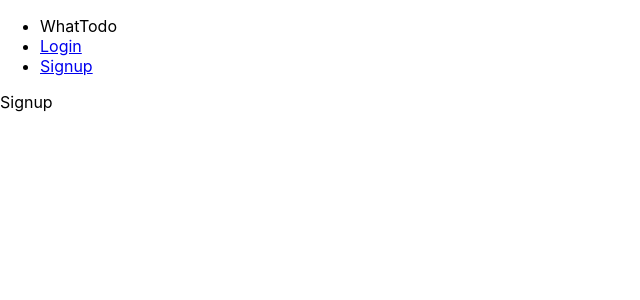
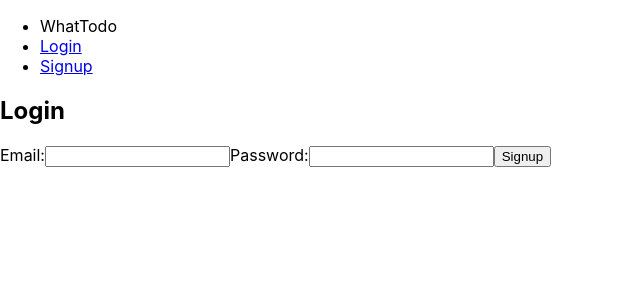
Before and after one commit to Taner940706/what-todo, a React (Create React App) app in the folder what-todo/: page /signup in a window 1280 px wide. Shown: the top 300 px of the page, without its empty margins (0-640 px from the left). Built offline with nearby package versions, Linux system fonts and the light colour scheme.

Commit message:
add signup form

```diff
--- a/what-todo/src/pages/home/Home.js
+++ b/what-todo/src/pages/home/Home.js
@@ -1,32 +1,10 @@
-import {useState} from 'react'
 import styles from './Home.module.css'
 
 export default function Home(){
 
-    const [email, setEmail] = useState('')
-    const [password, setPassword] = useState('')
-
-    const handleSubmit = (e) =>{
-        e.preventDefault()
-
-    }
-
     return (
-        <form onSubmit={handleSubmit} className={styles['login-form']}>
-            <h2>Login</h2>
-            <label>
-                <span>Email:</span>
-                <input type="email"
-                onChange={(e) => setEmail(e.target.value)}
-                value={email} />
-            </label>
-            <label>
-                <span>Password:</span>
-                <input type="password"
-                onChange={(e) => setPassword(e.target.value)}
-                value={password} />
-            </label>
-            <button className='btn'>Login</button>
-        </form>
+        <div>
+            Home
+        </div>
     )
 }
--- a/what-todo/src/pages/login/Login.js
+++ b/what-todo/src/pages/login/Login.js
@@ -1,9 +1,32 @@
+import {useState} from 'react'
 import styles from './Login.module.css'
 
 export default function Login(){
+
+    const [email, setEmail] = useState('')
+    const [password, setPassword] = useState('')
+
+    const handleSubmit = (e) =>{
+        e.preventDefault()
+
+    }
+
     return (
-        <div>
-            Login
-        </div>
+        <form onSubmit={handleSubmit} className={styles['login-form']}>
+            <h2>Login</h2>
+            <label>
+                <span>Email:</span>
+                <input type="email"
+                onChange={(e) => setEmail(e.target.value)}
+                value={email} />
+            </label>
+            <label>
+                <span>Password:</span>
+                <input type="password"
+                onChange={(e) => setPassword(e.target.value)}
+                value={password} />
+            </label>
+            <button className='btn'>Login</button>
+        </form>
     )
 }
--- a/what-todo/src/pages/signup/Signup.js
+++ b/what-todo/src/pages/signup/Signup.js
@@ -1,9 +1,31 @@
+import {useState} from 'react'
 import styles from './Signup.module.css'
 
 export default function Signup(){
+    const [email, setEmail] = useState('')
+    const [password, setPassword] = useState('')
+
+    const handleSubmit = (e) =>{
+        e.preventDefault()
+
+    }
+
     return (
-        <div>
-            Signup
-        </div>
+        <form onSubmit={handleSubmit} className={styles['sign-form']}>
+            <h2>Login</h2>
+            <label>
+                <span>Email:</span>
+                <input type="email"
+                onChange={(e) => setEmail(e.target.value)}
+                value={email} />
+            </label>
+            <label>
+                <span>Password:</span>
+                <input type="password"
+                onChange={(e) => setPassword(e.target.value)}
+                value={password} />
+            </label>
+            <button className='btn'>Signup</button>
+        </form>
     )
 }
```
